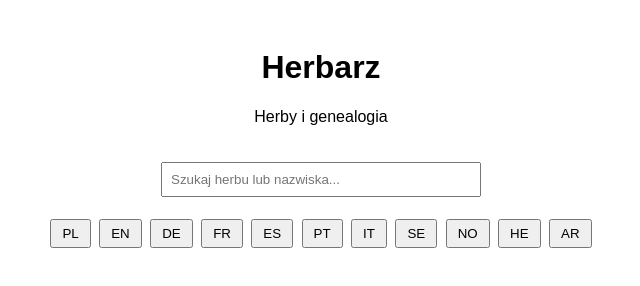
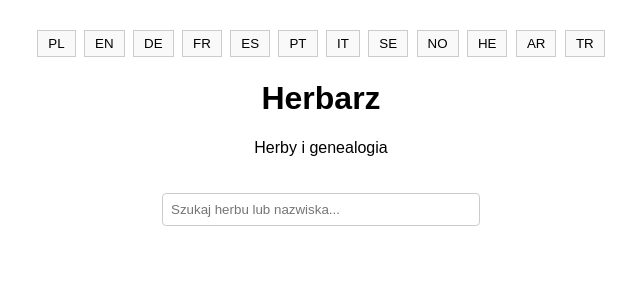
Before and after one commit to dglubiszewski-spec/html-starter, a website: page index.html in a window 1280 px wide. Shown: the whole page, without its empty margins (319-959 px from the left). Drawn offline with Linux system fonts and the light colour scheme.

Commit message:
Update index.html

```diff
--- a/index.html
+++ b/index.html
@@ -5,17 +5,17 @@
   <meta name="viewport" content="width=device-width, initial-scale=1.0">
   <title>Herbarz</title>
   <style>
-    body { font-family: Arial, sans-serif; text-align: center; padding: 20px; }
-  .lang-buttons button { margin: 2px; padding: 5px 10px; cursor: pointer; }
-    #szukaj { padding: 8px; width: 300px; margin: 20px 0; }
-    [dir="rtl"] { direction: rtl; }
+    body { font-family: Arial, sans-serif; text-align: center; padding: 20px; transition: direction 0.3s; }
+    .lang-buttons { margin-bottom: 20px; }
+    .lang-buttons button { margin: 2px; padding: 5px 10px; cursor: pointer; border: 1px solid #ccc; background: #f9f9f9; }
+    .lang-buttons button:hover { background: #e0e0e0; }
+    #szukaj { padding: 8px; width: 300px; margin: 20px 0; border: 1px solid #ccc; border-radius: 4px; }
+
+    /* Obsługa języków czytanych od prawej do lewej (RTL) */
+    [dir="rtl"] #szukaj { text-align: right; }
   </style>
 </head>
 <body>
-  <h1 id="tytul">Herbarz</h1>
-  <p id="podtytul">Herby i genealogia</p>
-
-  <input id="szukaj" type="text" placeholder="Szukaj herbu lub nazwiska...">
 
   <div class="lang-buttons">
     <button onclick="zmienJezyk('pl')">PL</button>
@@ -29,7 +29,14 @@
     <button onclick="zmienJezyk('no')">NO</button>
     <button onclick="zmienJezyk('he')">HE</button>
     <button onclick="zmienJezyk('ar')">AR</button>
+    <button onclick="zmienJezyk('tr')">TR</button>
   </div>
+
+  <h1 id="tytul">Herbarz</h1>
+  <p id="podtytul">Herby i genealogia</p>
+
+  <input id="szukaj" type="text" placeholder="Szukaj herbu lub nazwiska...">
+
 <script>
 function zmienJezyk(lang) {
   const t = {
@@ -43,15 +50,24 @@ function zmienJezyk(lang) {
     se: { tytul: "Vapenbok", podtytul: "Vapen och genealogi", szukaj: "Sök vapen eller efternamn..." },
     no: { tytul: "Våpenbok", podtytul: "Våpen og slektsforskning", szukaj: "Søk våpen eller etternavn..." },
     he: { tytul: "ספר השלטים", podtytul: "שלטי אצולה וגנאלוגיה", szukaj: "חפש שלט אצולה או שם משפחה..." },
-    ar: { tytul: "كتاب شعارات النبالة", podtytul: "شعارات النبالة وعلم الأنساب", szukaj: "ابحث عن شعار أو لقب..." }
-  }; // <-- TEN KAWAŁEK NAPRAWIA WSZYSTKO
+    ar: { tytul: "كتاب شعارات النبالة", podtytul: "شعارات النبالة وعلم الأنساب", szukaj: "ابحث عن شعار أو لقب..." },
+    tr: { tytul: "Armorial", podtytul: "Armalar ve Soybilim", szukaj: "Arma veya soyadı ara..." }
+  };
 
-  document.getElementById('tytul').textContent = t.tytul;
-  document.getElementById('podtytul').textContent = t.podtytul;
-  document.getElementById('szukaj').placeholder = t.szukaj;
+  // Pobieramy dane dla wybranego języka
+  const wybrane = t[lang];
+
+  // Aktualizujemy elementy na stronie
+  document.getElementById('tytul').textContent = wybrane.tytul;
+  document.getElementById('podtytul').textContent = wybrane.podtytul;
+  document.getElementById('szukaj').placeholder = wybrane.szukaj;
+
+  // Ustawiamy atrybuty HTML (język i kierunek tekstu)
   document.documentElement.lang = lang;
-  document.documentElement.dir = (lang === 'he' || lang === 'ar')? 'rtl' : 'ltr';
-  document.title = t.tytul;
+  document.documentElement.dir = (lang === 'he' || lang === 'ar') ? 'rtl' : 'ltr';
+
+  // Zmieniamy tytuł karty w przeglądarce
+  document.title = wybrane.tytul;
 }
 </script>
 
```
